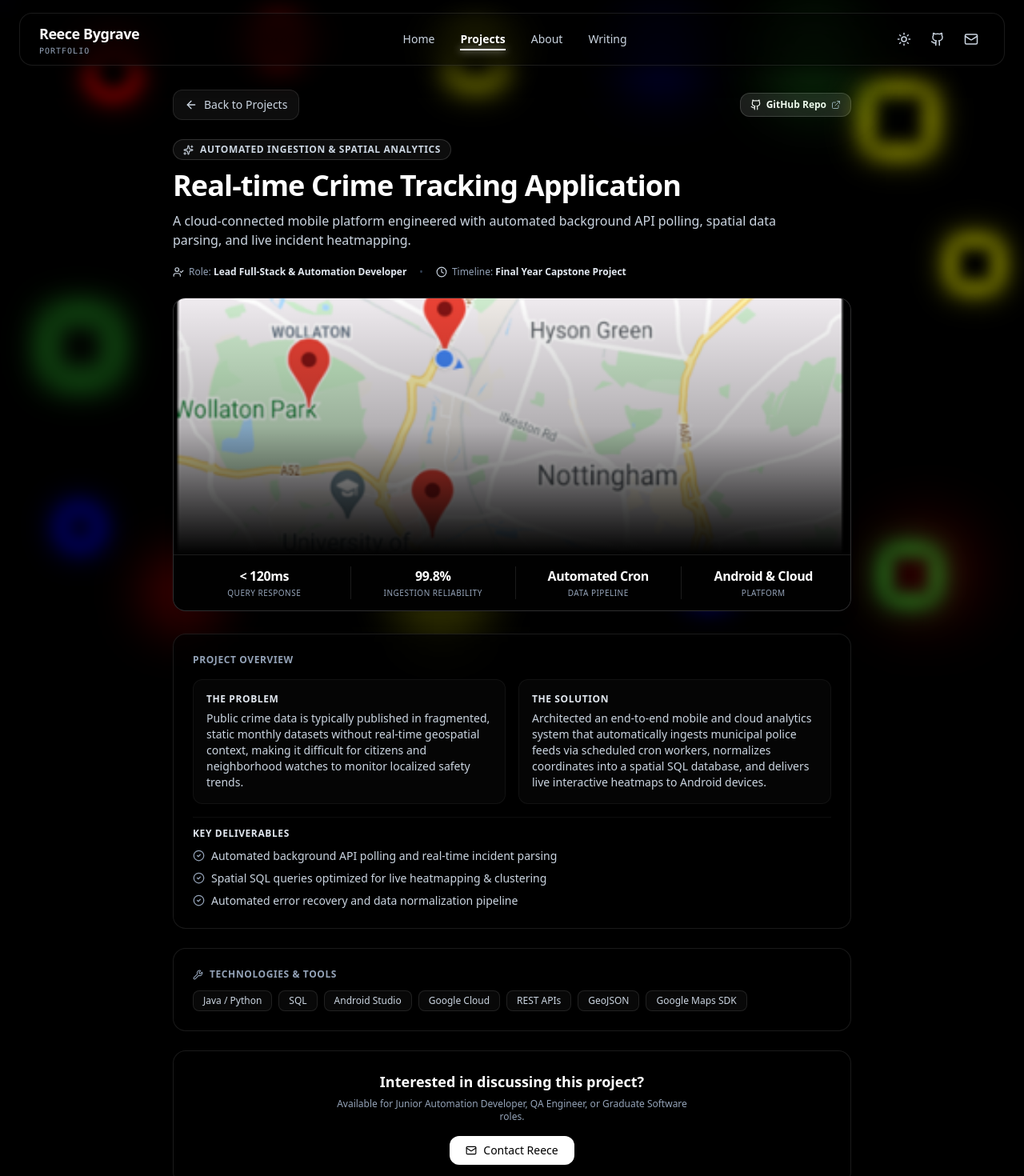
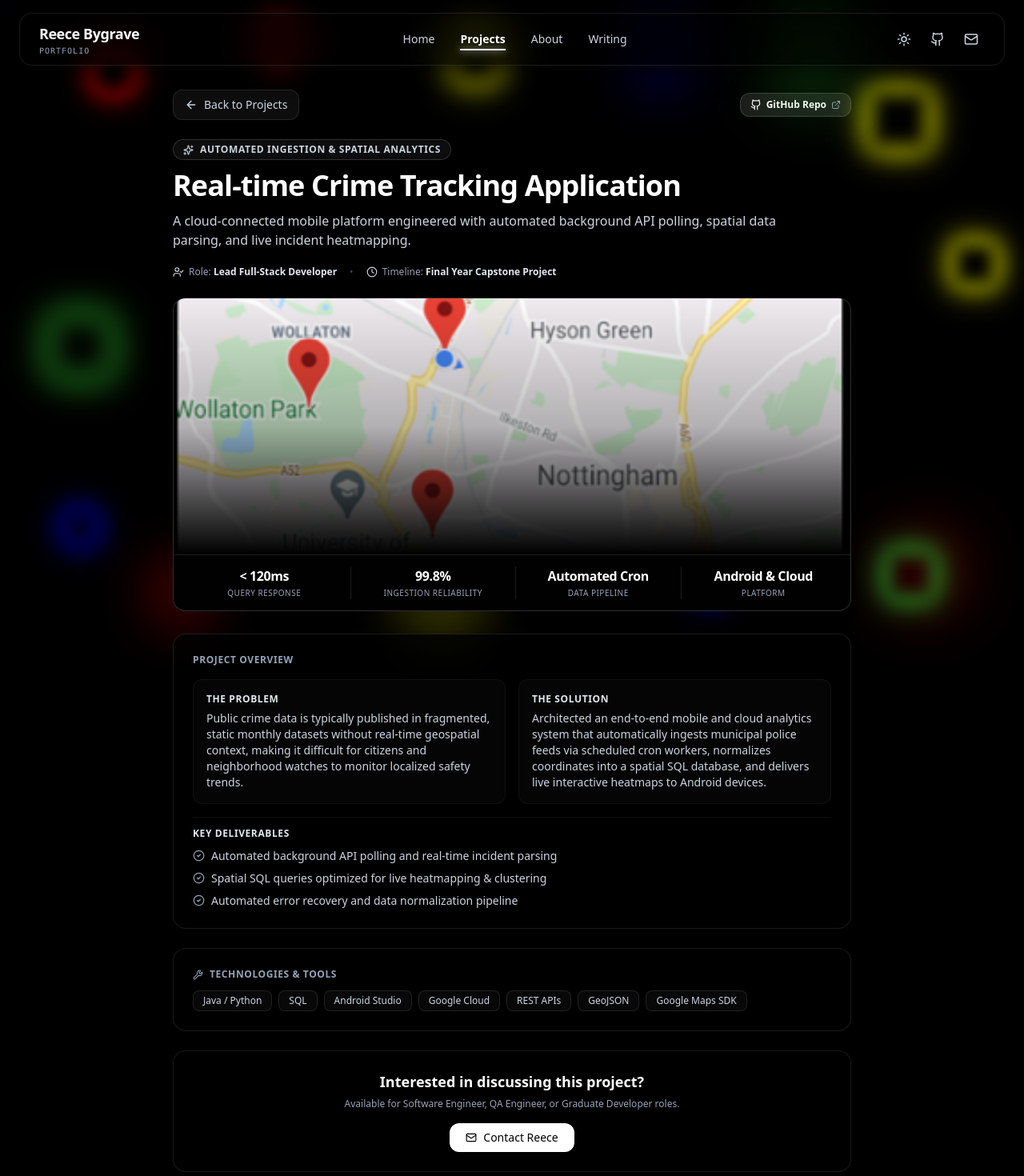
Before and after one commit to Reece-Bygrave/portfolio-reecebygrave, a React (Create React App) app: page /projects/crime-tracker in a window 1280 px wide. Shown: the top 1470 px of the page at 80% size. Built offline with nearby package versions, Linux system fonts and the light colour scheme.

Commit message:
word change

```diff
--- a/public/index.html
+++ b/public/index.html
@@ -1,19 +1,19 @@
 <!DOCTYPE html>
 <html lang="en" class="dark">
+
 <head>
   <meta charset="utf-8" />
   <link rel="icon" type="image/svg+xml" href="%PUBLIC_URL%/favicon.svg" />
   <link rel="icon" href="%PUBLIC_URL%/favicon.ico" />
   <meta name="viewport" content="width=device-width, initial-scale=1" />
   <meta name="theme-color" content="#09090b" />
-    <meta
-      name="description"
-      content="Reece Bygrave — Computer Science Graduate, Educator & Aspiring Automation Developer."
-    />
+  <meta name="description"
+    content="Reece Bygrave — Computer Science Graduate, Educator & Software Developer." />
   <link rel="apple-touch-icon" href="%PUBLIC_URL%/logo192.png" />
   <link rel="manifest" href="%PUBLIC_URL%/manifest.json" />
-    <title>Reece Bygrave | Portfolio & Aspiring Automation Developer</title>
+  <title>Reece Bygrave</title>
 </head>
+
 <body>
   <noscript>You need to enable JavaScript to run this app.</noscript>
   <div id="root"></div>
@@ -28,4 +28,5 @@
       To create a production bundle, use `npm run build` or `yarn build`.
     -->
 </body>
+
 </html>
--- a/src/data/projectsData.js
+++ b/src/data/projectsData.js
@@ -13,7 +13,7 @@ export const projects = [
     description:
       "A full-stack mobile and cloud tracking system engineered with automated background API polling, spatial data parsing, and live incident mapping.",
     image: "/images/project1.png",
-    role: "Lead Full-Stack & Automation Developer",
+    role: "Lead Full-Stack Developer",
     timeline: "Final Year Capstone Project",
     status: "Completed & Documented",
     github: "https://github.com/Reece-Bygrave",
--- a/src/pages/Home.jsx
+++ b/src/pages/Home.jsx
@@ -29,7 +29,7 @@ const Home = () => {
             </h2>
 
             <p className="text-slate-600 dark:text-slate-400 text-sm sm:text-base max-w-lg mb-6 leading-relaxed transition-colors">
-              Seeking Junior Automation Developer, QA Engineer, or Graduate Software Engineering roles. Feel free to reach out directly to discuss upcoming opportunities.
+              Seeking Software Engineering, QA, or Graduate Developer roles. Feel free to reach out directly to discuss upcoming opportunities.
             </p>
 
             <div className="flex items-center gap-2 text-xs sm:text-sm text-slate-500 dark:text-slate-400 mb-8 transition-colors">
--- a/src/pages/ProjectDetail.jsx
+++ b/src/pages/ProjectDetail.jsx
@@ -199,7 +199,7 @@ const ProjectDetail = () => {
             Interested in discussing this project?
           </h3>
           <p className="text-xs text-slate-600 dark:text-slate-400 max-w-md mx-auto mb-4 transition-colors">
-            Available for Junior Automation Developer, QA Engineer, or Graduate Software roles.
+            Available for Software Engineer, QA Engineer, or Graduate Developer roles.
           </p>
           <a
             href="mailto:Reecebygraveuk@gmail.com"
```
Lines whose indentation alone changed are shown as unchanged.
